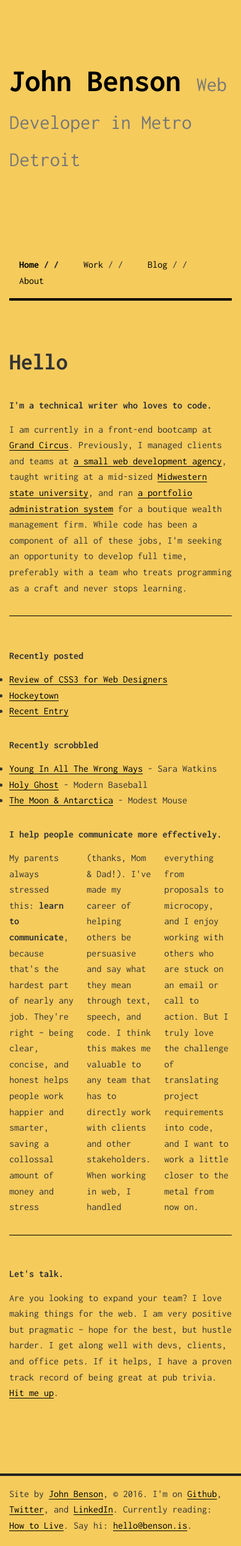
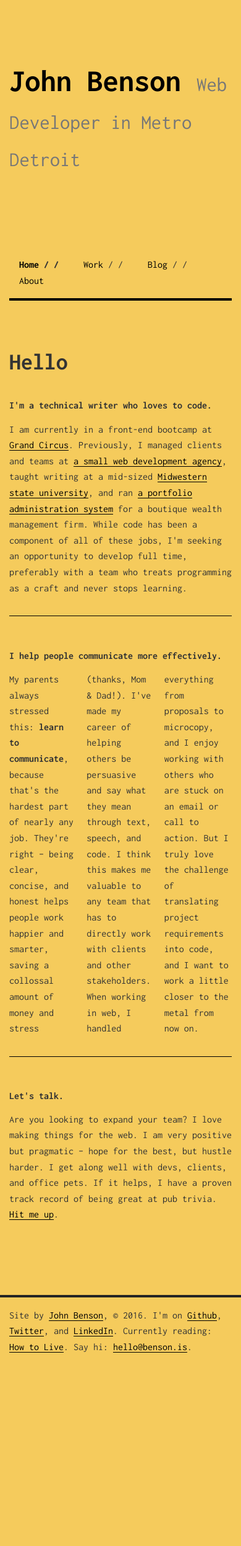
Before and after one commit to johnbenson/johnbenson.github.io, a Jekyll site: the page index.html, which Jekyll copies as it is, in a window 390 px wide. Shown: the whole page at 62% size. Built offline with Jekyll 4.4.1, drawn with Linux system fonts in a browser that asks for light colours; nearby versions of some CDN libraries; after the commit the page ends 2206 px from its top, so only the background shows below that.

Commit message:
hide recently section for smaller displays

```diff
--- a/css/style.css
+++ b/css/style.css
@@ -324,3 +324,9 @@ img.img-border {
   margin-top: 2em;
   border: 4px solid black;
 }
+
+@media (max-width: 992px) {
+  .recently {
+    display: none;
+  }
+}
--- a/index.html
+++ b/index.html
@@ -44,7 +44,7 @@
         </div>
         <div class="col-md-3">
         </div>
-        <div class="col-md-3">
+        <div class="col-md-3 recently">
           <h5>Recently posted</h5>
           <ul>
             <li><a>Review of CSS3 for Web Designers</a></li>
```
